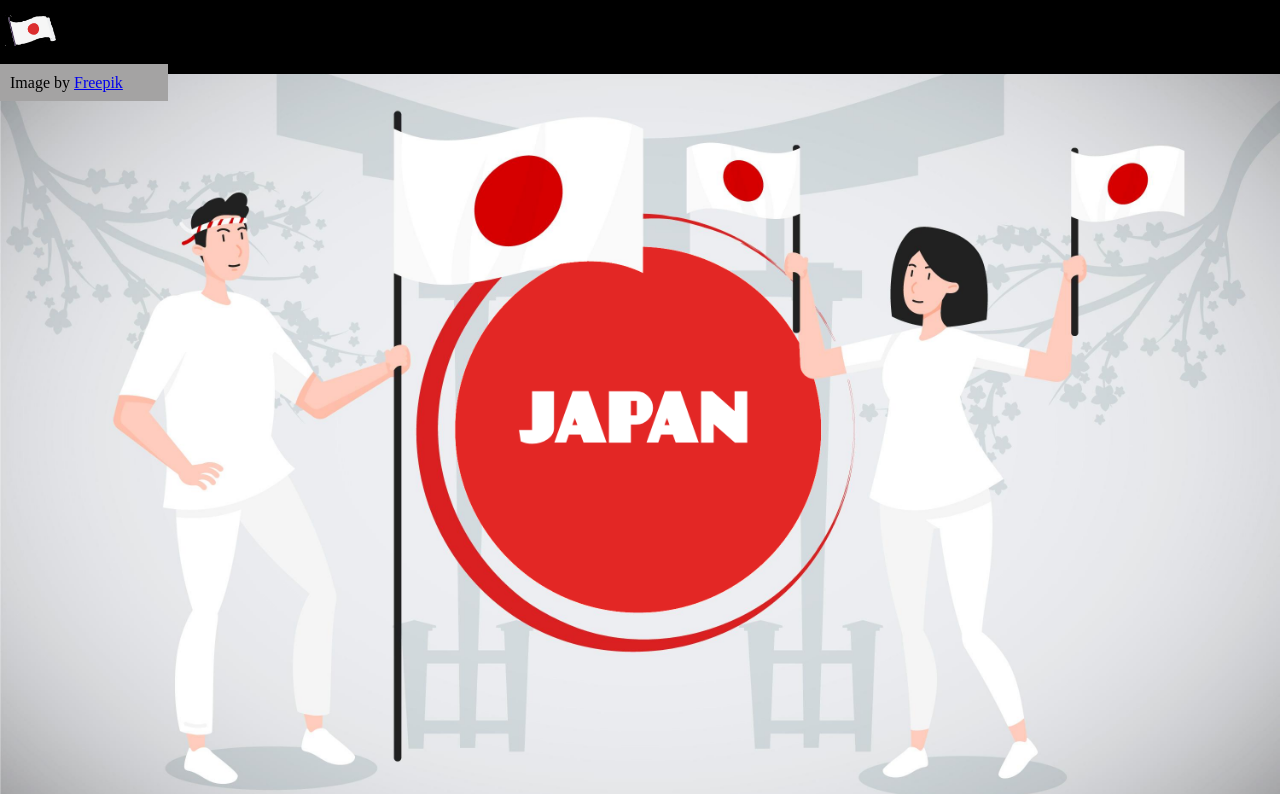
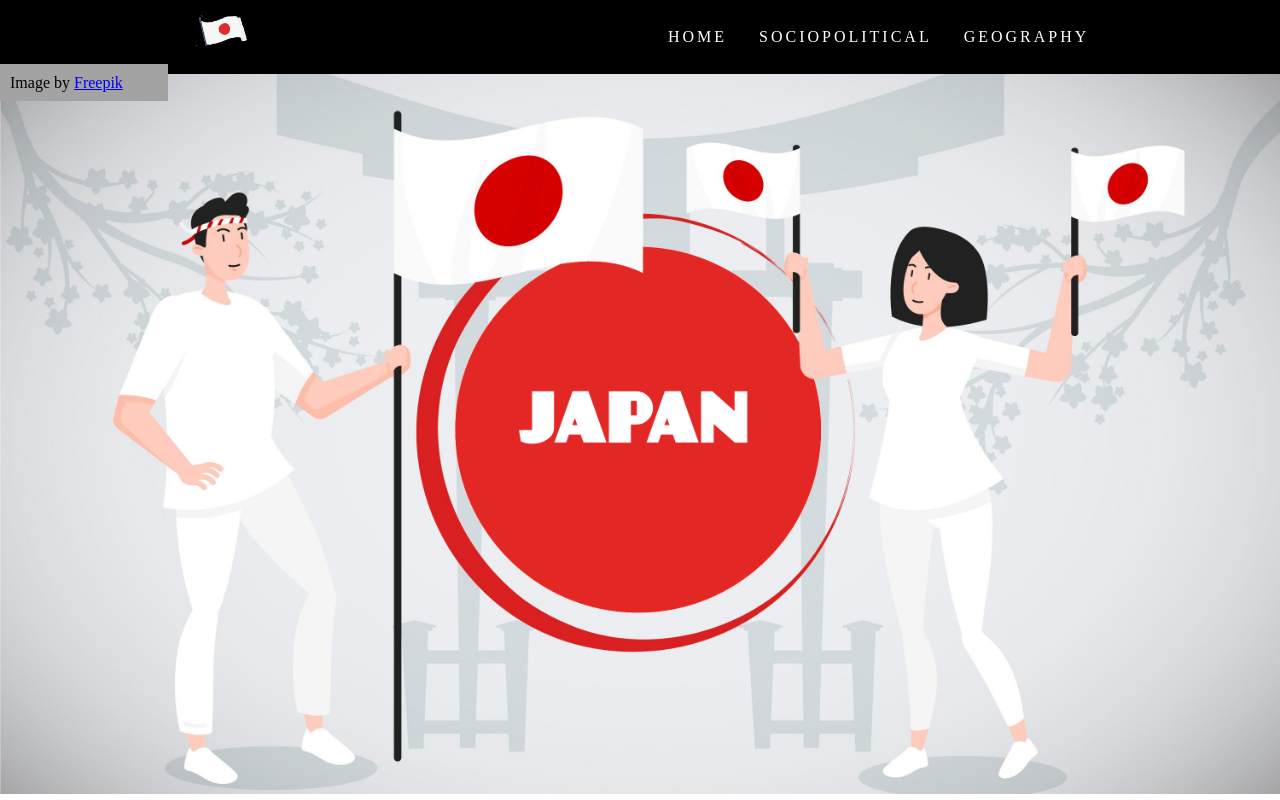
Before and after one commit to NicolasVilmes/Japan, a plain HTML site: page index.html in a window 1280 px wide. Drawn offline with Linux system fonts and the light colour scheme.

Commit message:
1° parte da nav bar

```diff
--- a/assets/css/nav.css
+++ b/assets/css/nav.css
@@ -1,15 +1,21 @@
+*{
+  padding: 0%;
+  margin: 0%;
+}
+
 nav {
   display: flex;
-  justify-content: space-between;
+  justify-content: space-around;
     height: 100%;
     align-items: center;
   background-color: black;
 }
 
-.nav-right {
+.nav-list {
   display: flex;
   align-items: center;
-
+  list-style: none;
+  display: flex;
 }
 
 .nav-left img {
@@ -20,3 +26,9 @@ nav {
     display: block;
     margin-top: 10px;
 }
+
+.nav-list li{
+  color: white;
+  letter-spacing: 3px;
+  margin-left: 32px;
+}
--- a/index.html
+++ b/index.html
@@ -9,14 +9,20 @@
 
   <title>Curiosities about Japan</title>
 </head>
-<body>
+<header>
   <div class="space"></div>
   <nav>
     <div class="nav-left">
         <a href="/"><img src="/assets/Images/loogo.png"></a>
-
     </div>
+    <ul class="nav-list">
+              <li><a href="#"></a>HOME</li>
+              <li><a href="#"></a>SOCIOPOLITICAL</li>
+              <li><a href="#"></a>GEOGRAPHY</li>
+    </ul>
   </nav>
+</header>
+  <body>
   <section class="banner">
         <span class="origin"> Image by <a href="https://www.freepik.com/free-vector/flat-foundation-day-japan_11701838.htm#query=japao%20bandeira&position=25&from_view=search&track=ais">Freepik</a>
       </span>
```
